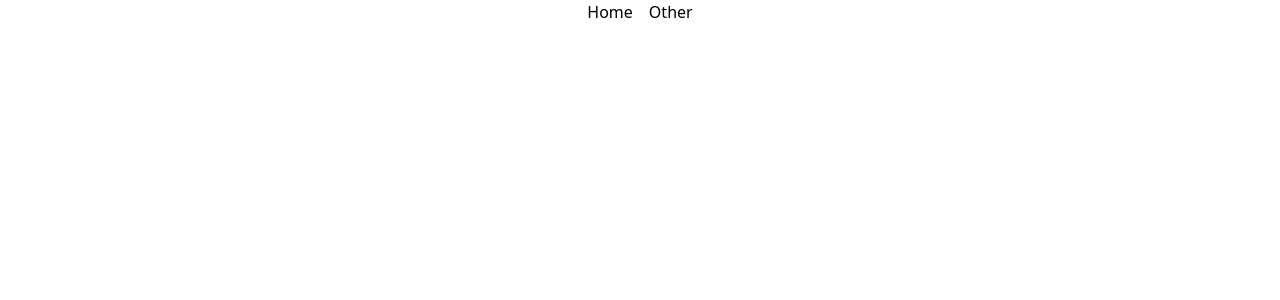
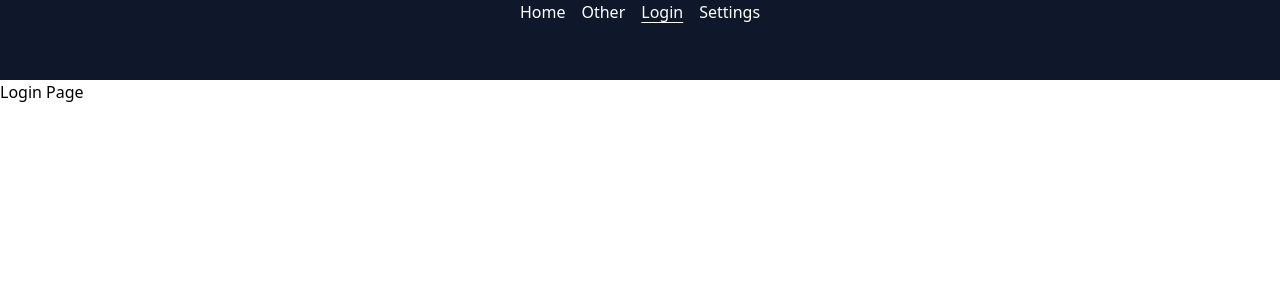
Before and after one commit to jimmyshura1/homework5, a Vue app: page /login in a window 1280 px wide. Before the commit this address had no page. Shown: the top 300 px of the page. Built offline with nearby package versions, Linux system fonts and the light colour scheme.

Commit message:
Finished Navigation Menu

```diff
--- a/src/components/NavMenu.vue
+++ b/src/components/NavMenu.vue
@@ -1,7 +1,9 @@
 <template>
-  <nav>
-    <RouterLink to="/">Home</RouterLink>
-    <RouterLink to="/other">Other</RouterLink>
+  <nav class="bg-slate-900 h-20 text-white">
+    <RouterLink :to="{name: 'Home'}">Home</RouterLink>
+    <RouterLink :to="{name: 'Other'}">Other</RouterLink>
+    <RouterLink :to="{name: 'LoginPage'}">Login</RouterLink>
+    <RouterLink :to="{name: 'SettingsPage'}">Settings</RouterLink>
   </nav>
 </template>
 
--- a/src/router.js
+++ b/src/router.js
@@ -1,10 +1,16 @@
 import { createRouter, createWebHistory } from 'vue-router'
 
 import HomePage from '@/views/HomePage.vue'
+import CardDetail from './views/CardDetail.vue'
+import LoginPage from './views/LoginPage.vue'
+import SettingsPage from './views/SettingsPage.vue'
 
 const routes = [
   { path: '/', name: 'Home', component: HomePage },
   { path: '/other', name: 'Other', component: () => import('@/views/OtherPage.vue') },
+  { path: '/employees/:id', name: 'CardDetail', component: CardDetail },
+  { path: '/login', name: 'LoginPage', component: LoginPage },
+  { path: '/settings', name: 'SettingsPage', component: SettingsPage },
 ]
 
 const router = createRouter({
--- /dev/null
+++ b/src/views/CardDetail.vue
@@ -0,0 +1,7 @@
+<script setup>
+
+</script>
+
+<template>
+    CardDetail Page
+</template>
--- /dev/null
+++ b/src/views/LoginPage.vue
@@ -0,0 +1,7 @@
+<script setup>
+
+</script>
+
+<template>
+    Login Page
+</template>
--- /dev/null
+++ b/src/views/SettingsPage.vue
@@ -0,0 +1,7 @@
+<script setup>
+
+</script>
+
+<template>
+    Settings Page
+</template>
```
